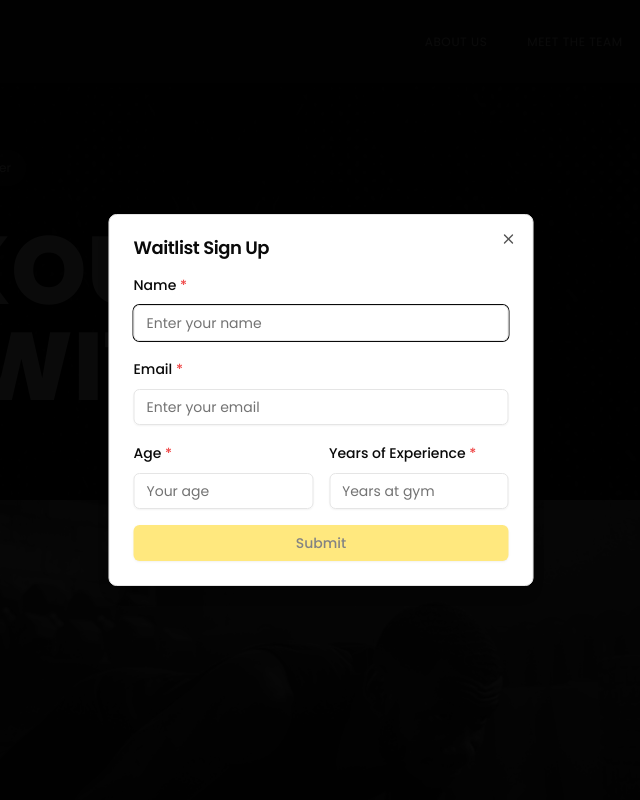
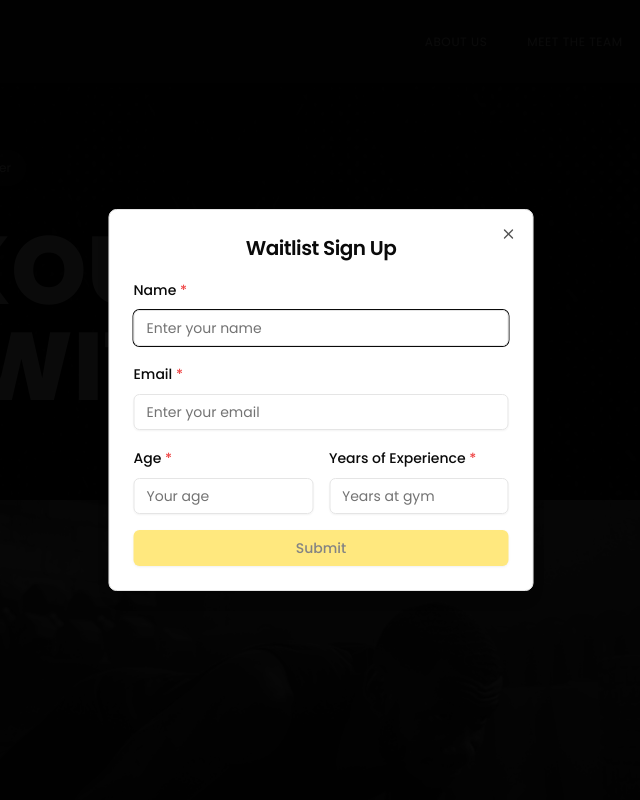
Before and after one commit to veiss-fit/veiss-web, a Next.js app: page /en in a window 1280 px wide. Both pictures are taken after a click on the button "JOIN THE WAITLIST". Shown: the top 800 px of the page, without its empty margins (319-959 px from the left). Built offline with nearby package versions, Linux system fonts and the light colour scheme; no server answers.

Commit message:
(fix) waitkist modal

```diff
--- a/src/app/[locale]/(web)/components/WaitlistModal/WaitlistModal.tsx
+++ b/src/app/[locale]/(web)/components/WaitlistModal/WaitlistModal.tsx
@@ -1,61 +1,74 @@
-"use client"
+"use client";
 
-import { useState } from "react"
-import { Dialog, DialogContent, DialogHeader, DialogTitle } from "@/components/ui/dialog"
-import { Button } from "@/components/ui/button"
-import { Input } from "@/components/ui/input"
-import { Label } from "@/components/ui/label"
-import { useMutation } from "convex/react"
-import { api } from "../../../../../../convex/_generated/api" // Import the generated api
+import { useState } from "react";
+import {
+  Dialog,
+  DialogContent,
+  DialogHeader,
+  DialogTitle,
+} from "@/components/ui/dialog";
+import { Button } from "@/components/ui/button";
+import { Input } from "@/components/ui/input";
+import { Label } from "@/components/ui/label";
+import { useMutation } from "convex/react";
+import { api } from "../../../../../../convex/_generated/api";
 
 type WaitlistModalProps = {
   open: boolean;
   onOpenChange: (open: boolean) => void;
-}
+};
 
-export default function WaitlistModal({ open, onOpenChange }: WaitlistModalProps) {
-  const [formValid, setFormValid] = useState(false)
-  const [name, setName] = useState("")
-  const [email, setEmail] = useState("")
-  const [age, setAge] = useState("")
-  const [experience, setExperience] = useState("")
+export default function WaitlistModal({
+  open,
+  onOpenChange,
+}: WaitlistModalProps) {
+  const [formValid, setFormValid] = useState(false);
+  const [name, setName] = useState("");
+  const [email, setEmail] = useState("");
+  const [age, setAge] = useState("");
+  const [experience, setExperience] = useState("");
 
-  // Initialize the mutation
-  const createWaitlistEntry = useMutation(api.waitlist.createWaitlistEntry)
+  const createWaitlistEntry = useMutation(api.waitlist.createWaitlistEntry);
 
   const handleSubmit = async (e: React.FormEvent) => {
-    console.log("Something")
-    e.preventDefault()
+    e.preventDefault();
 
-    // Use the mutation to submit data to the "waitlist" table
     try {
       await createWaitlistEntry({
         name,
         email,
         age,
         experience,
-      })
-      console.log("Form submitted and data added to the waitlist!")
-      onOpenChange(false)  // Close the modal after submitting
+      });
+      console.log("Form submitted and data added to the waitlist!");
+      onOpenChange(false);
     } catch (error) {
-      console.error("Error submitting the form:", error)
+      console.error("Error submitting the form:", error);
     }
-  }
+  };
 
   const checkFormValidity = (e: React.FormEvent) => {
-    const form = e.target as HTMLFormElement
-    setFormValid(form.checkValidity())
-  }
+    const form = e.target as HTMLFormElement;
+    setFormValid(form.checkValidity());
+  };
 
   return (
     <Dialog open={open} onOpenChange={onOpenChange}>
-      <DialogContent className="sm:max-w-[425px]">
+      <DialogContent className="max-w-[90vw] sm:max-w-[425px] w-full max-h-[90vh] overflow-y-auto">
         <DialogHeader>
-          <DialogTitle>Waitlist Sign Up</DialogTitle>
+          <DialogTitle className="text-lg sm:text-xl text-center">
+            Waitlist Sign Up
+          </DialogTitle>
         </DialogHeader>
-        <form onSubmit={handleSubmit} onChange={checkFormValidity} className="space-y-4">
+        <form
+          onSubmit={handleSubmit}
+          onChange={checkFormValidity}
+          className="space-y-4"
+        >
           <div className="space-y-2">
-            <Label htmlFor="name">Name <span className="text-red-500">*</span></Label>
+            <Label htmlFor="name">
+              Name <span className="text-red-500">*</span>
+            </Label>
             <Input
               id="name"
               required
@@ -64,8 +77,11 @@ export default function WaitlistModal({ open, onOpenChange }: WaitlistModalProps
               onChange={(e) => setName(e.target.value)}
             />
           </div>
+
           <div className="space-y-2">
-            <Label htmlFor="email">Email <span className="text-red-500">*</span></Label>
+            <Label htmlFor="email">
+              Email <span className="text-red-500">*</span>
+            </Label>
             <Input
               id="email"
               type="email"
@@ -75,9 +91,12 @@ export default function WaitlistModal({ open, onOpenChange }: WaitlistModalProps
               onChange={(e) => setEmail(e.target.value)}
             />
           </div>
-          <div className="grid grid-cols-2 gap-4">
+
+          <div className="grid sm:grid-cols-2 grid-cols-1 gap-4">
             <div className="space-y-2">
-              <Label htmlFor="age">Age <span className="text-red-500">*</span></Label>
+              <Label htmlFor="age">
+                Age <span className="text-red-500">*</span>
+              </Label>
               <Input
                 id="age"
                 type="number"
@@ -90,7 +109,9 @@ export default function WaitlistModal({ open, onOpenChange }: WaitlistModalProps
               />
             </div>
             <div className="space-y-2">
-              <Label htmlFor="experience">Years of Experience <span className="text-red-500">*</span></Label>
+              <Label htmlFor="experience">
+                Years of Experience <span className="text-red-500">*</span>
+              </Label>
               <Input
                 id="experience"
                 type="number"
@@ -103,11 +124,12 @@ export default function WaitlistModal({ open, onOpenChange }: WaitlistModalProps
               />
             </div>
           </div>
-          <Button type="submit" className="w-full" disabled={!formValid}>
+
+          <Button type="submit" className="w-full mt-2" disabled={!formValid}>
             Submit
           </Button>
         </form>
       </DialogContent>
     </Dialog>
-  )
+  );
 }
```
